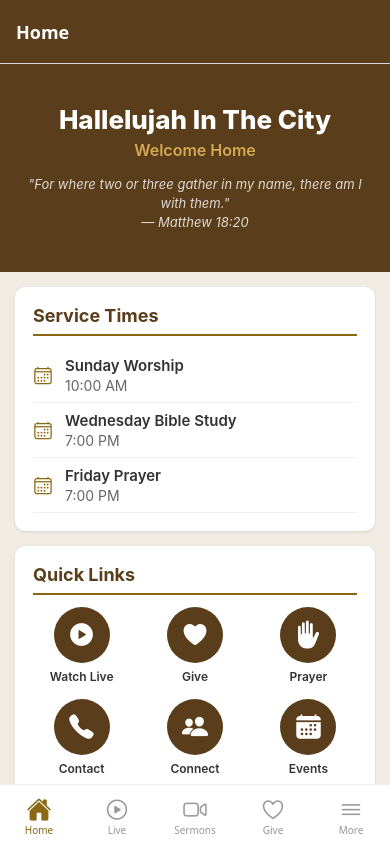
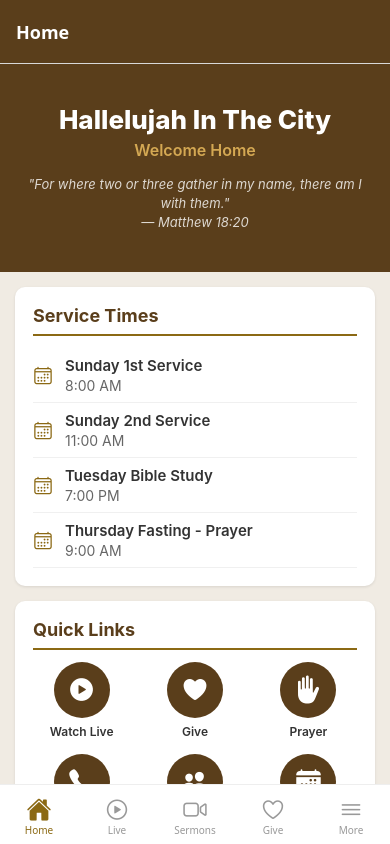
Before and after one commit to anirudhatalmale6-alt/hallelujah-church-app, a React Native app: screen /Events in a window 390 px wide. Built offline with nearby package versions, Linux system fonts and the light colour scheme.

Commit message:
Update church schedule: Sun 8AM/11AM, Tue Bible Study 7PM, Thu Fasting-Prayer 9AM, add 6 Pou 6 event

```diff
--- a/src/screens/EventsScreen.js
+++ b/src/screens/EventsScreen.js
@@ -8,27 +8,45 @@ import { COLORS, CHURCH } from '../constants/theme';
 const events = [
   {
     id: '1',
-    title: 'Sunday Worship Service',
+    title: 'Sunday 1st Service',
     day: 'Every Sunday',
-    time: '10:00 AM',
+    time: '8:00 AM',
     icon: 'musical-notes',
     description: 'Join us for praise, worship, and the Word of God.',
   },
   {
     id: '2',
-    title: 'Wednesday Bible Study',
-    day: 'Every Wednesday',
+    title: 'Sunday 2nd Service',
+    day: 'Every Sunday',
+    time: '11:00 AM',
+    icon: 'musical-notes',
+    description: 'Join us for our second worship service.',
+  },
+  {
+    id: '3',
+    title: 'Tuesday Bible Study',
+    day: 'Every Tuesday',
     time: '7:00 PM',
     icon: 'book',
     description: 'Deepen your understanding of the Scriptures.',
   },
   {
-    id: '3',
-    title: 'Friday Prayer Night',
-    day: 'Every Friday',
-    time: '7:00 PM',
+    id: '4',
+    title: 'Thursday Fasting - Prayer',
+    day: 'Every Thursday',
+    time: '9:00 AM',
     icon: 'hand-left',
-    description: 'Come together in prayer and intercession.',
+    description: 'Come together in fasting and prayer.',
+  },
+];
+
+const specialEvents = [
+  {
+    id: 's1',
+    title: '6 Pou 6',
+    date: 'July 5, 2026',
+    icon: 'star',
+    description: 'Special church event. Mark your calendar!',
   },
 ];
 
@@ -55,6 +73,27 @@ export default function EventsScreen() {
           </View>
         </View>
       ))}
+
+      {specialEvents.length > 0 && (
+        <>
+          <Text style={[styles.header, { marginTop: 20 }]}>Upcoming Special Events</Text>
+          {specialEvents.map((event) => (
+            <View key={event.id} style={styles.card}>
+              <View style={[styles.iconBox, { backgroundColor: COLORS.secondary }]}>
+                <Ionicons name={event.icon} size={28} color={COLORS.textWhite} />
+              </View>
+              <View style={styles.cardContent}>
+                <Text style={styles.eventTitle}>{event.title}</Text>
+                <View style={styles.timeRow}>
+                  <Ionicons name="calendar-outline" size={16} color={COLORS.secondary} />
+                  <Text style={styles.timeText}>{event.date}</Text>
+                </View>
+                <Text style={styles.eventDesc}>{event.description}</Text>
+              </View>
+            </View>
+          ))}
+        </>
+      )}
 
       <View style={styles.card}>
         <View style={styles.cardContent}>
--- a/src/screens/HomeScreen.js
+++ b/src/screens/HomeScreen.js
@@ -33,22 +33,29 @@ export default function HomeScreen({ navigation }) {
         <View style={styles.serviceRow}>
           <Ionicons name="calendar-outline" size={20} color={COLORS.secondary} />
           <View style={styles.serviceInfo}>
-            <Text style={styles.serviceDay}>Sunday Worship</Text>
-            <Text style={styles.serviceTime}>10:00 AM</Text>
+            <Text style={styles.serviceDay}>Sunday 1st Service</Text>
+            <Text style={styles.serviceTime}>8:00 AM</Text>
           </View>
         </View>
         <View style={styles.serviceRow}>
           <Ionicons name="calendar-outline" size={20} color={COLORS.secondary} />
           <View style={styles.serviceInfo}>
-            <Text style={styles.serviceDay}>Wednesday Bible Study</Text>
+            <Text style={styles.serviceDay}>Sunday 2nd Service</Text>
+            <Text style={styles.serviceTime}>11:00 AM</Text>
+          </View>
+        </View>
+        <View style={styles.serviceRow}>
+          <Ionicons name="calendar-outline" size={20} color={COLORS.secondary} />
+          <View style={styles.serviceInfo}>
+            <Text style={styles.serviceDay}>Tuesday Bible Study</Text>
             <Text style={styles.serviceTime}>7:00 PM</Text>
           </View>
         </View>
         <View style={styles.serviceRow}>
           <Ionicons name="calendar-outline" size={20} color={COLORS.secondary} />
           <View style={styles.serviceInfo}>
-            <Text style={styles.serviceDay}>Friday Prayer</Text>
-            <Text style={styles.serviceTime}>7:00 PM</Text>
+            <Text style={styles.serviceDay}>Thursday Fasting - Prayer</Text>
+            <Text style={styles.serviceTime}>9:00 AM</Text>
           </View>
         </View>
       </View>
```
